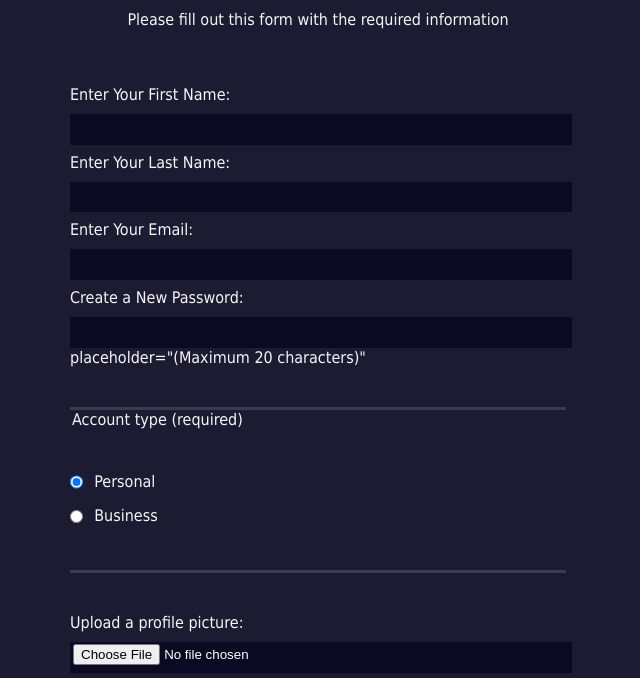
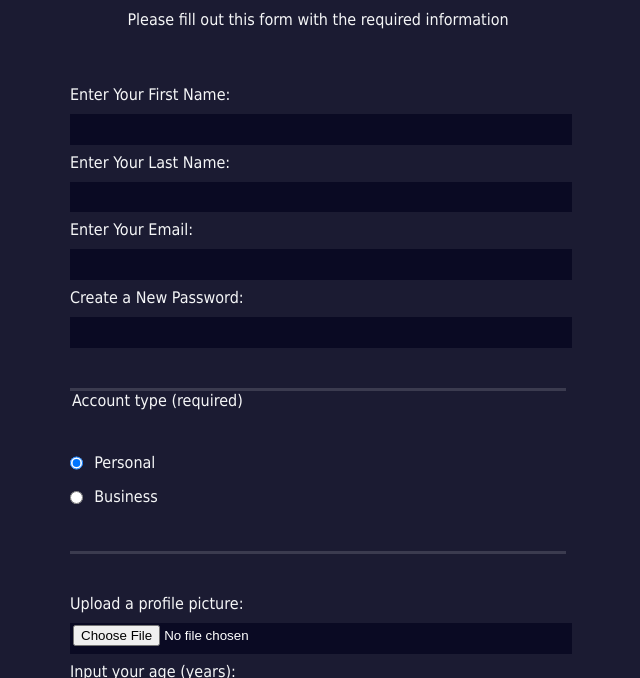
Before and after one commit to krisnaadpra/registration-form, a plain HTML site: page index.html in a window 1280 px wide. Shown: the part 92-770 px from the top of the page, without its empty margins (322-962 px from the left). Drawn offline with Linux system fonts and the light colour scheme.

Commit message:
Update index.html

```diff
--- a/index.html
+++ b/index.html
@@ -13,7 +13,7 @@
         <label for="first-name">Enter Your First Name: <input id="first-name" name="first-name" type="text" required /></label>
         <label for="last-name">Enter Your Last Name: <input id="last-name" name="last-name" type="text" required /></label>
         <label for="email">Enter Your Email: <input id="email" name="email" type="email" required /></label>
-        <label for="new-password">Create a New Password: <input id="new-password" name="new-password" type="password" pattern="[a-zA-Z0-5]{20}" required />placeholder="(Maximum 20 characters)"</label>
+        <label for="new-password" placeholder="(Maximum 20 characters)">Create a New Password: <input id="new-password" name="new-password" type="password" pattern="[a-zA-Z0-5]{20}" required /></label>
       </fieldset>
       <fieldset>
         <legend>Account type (required)</legend>
```
